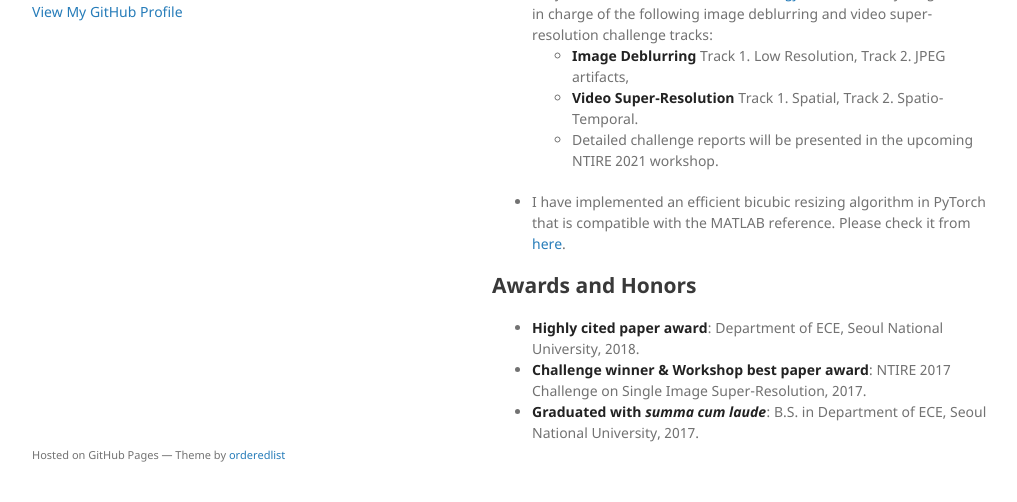
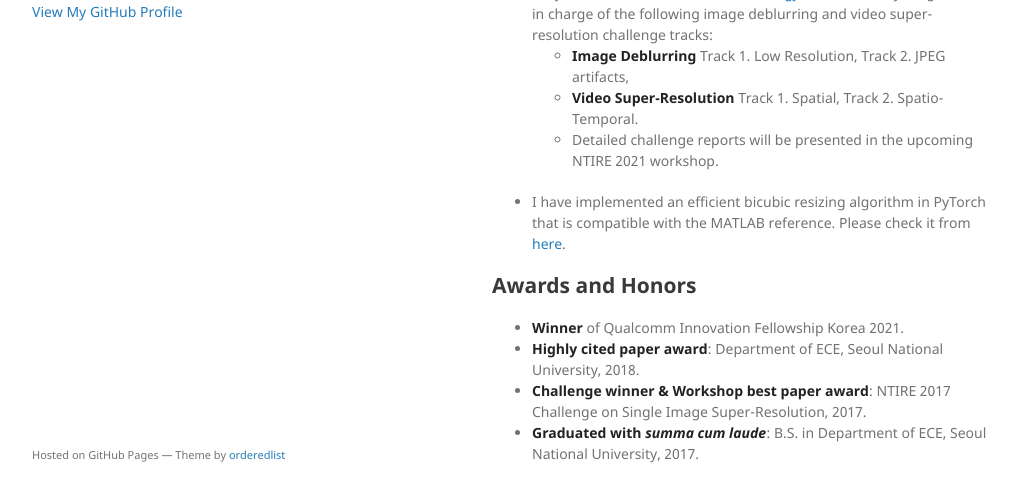
Before and after one commit to sanghyun-son/sanghyun-son.github.io, a Jekyll site: the page built from index.md, in a window 1280 px wide and 900 px high, scrolled down 575 px, cut to the strip 366-868 px from the top of the window. Shown: the whole strip, without its empty margins (128-1145 px from the left). Built offline with Jekyll 4.4.1, drawn with Linux system fonts in a browser that asks for light colours; the repository's description, which GitHub fills in, is left out.

Commit message:
add award

```diff
--- a/index.md
+++ b/index.md
@@ -46,6 +46,7 @@ My research topics also include network optimization and acceleration to handle
 
 ## Awards and Honors
 
+- **Winner** of Qualcomm Innovation Fellowship Korea 2021.
 - **Highly cited paper award**: Department of ECE, Seoul National University, 2018.
 - **Challenge winner & Workshop best paper award**: NTIRE 2017 Challenge on Single Image Super-Resolution, 2017.
 - **Graduated with _summa cum laude_**: B.S. in Department of ECE, Seoul National University, 2017.
```
